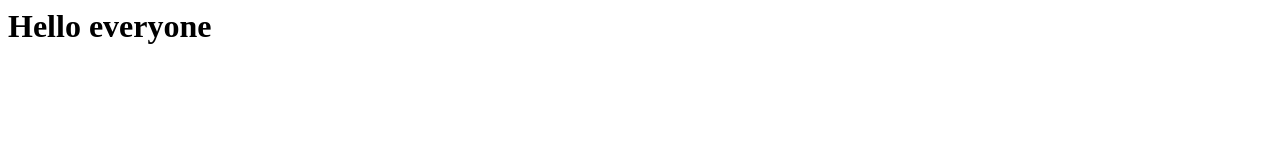
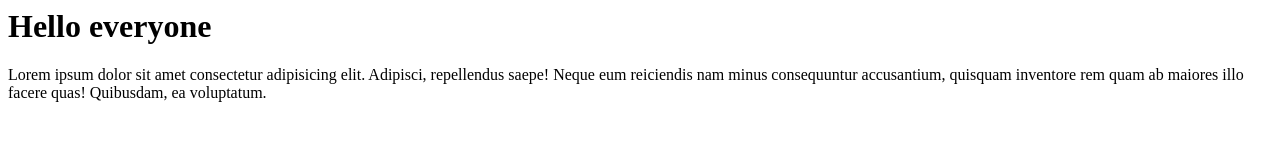
Before and after one commit to Pranavkumar2025/git_practice, a plain HTML site: page index.html in a window 1280 px wide. Drawn offline with Linux system fonts and the light colour scheme.

Commit message:
new commit

```diff
--- a/index.html
+++ b/index.html
@@ -1 +1,3 @@
 <h1>Hello everyone</h1>
+
+<p>Lorem ipsum dolor sit amet consectetur adipisicing elit. Adipisci, repellendus saepe! Neque eum reiciendis nam minus consequuntur accusantium, quisquam inventore rem quam ab maiores illo facere quas! Quibusdam, ea voluptatum.</p>
```
